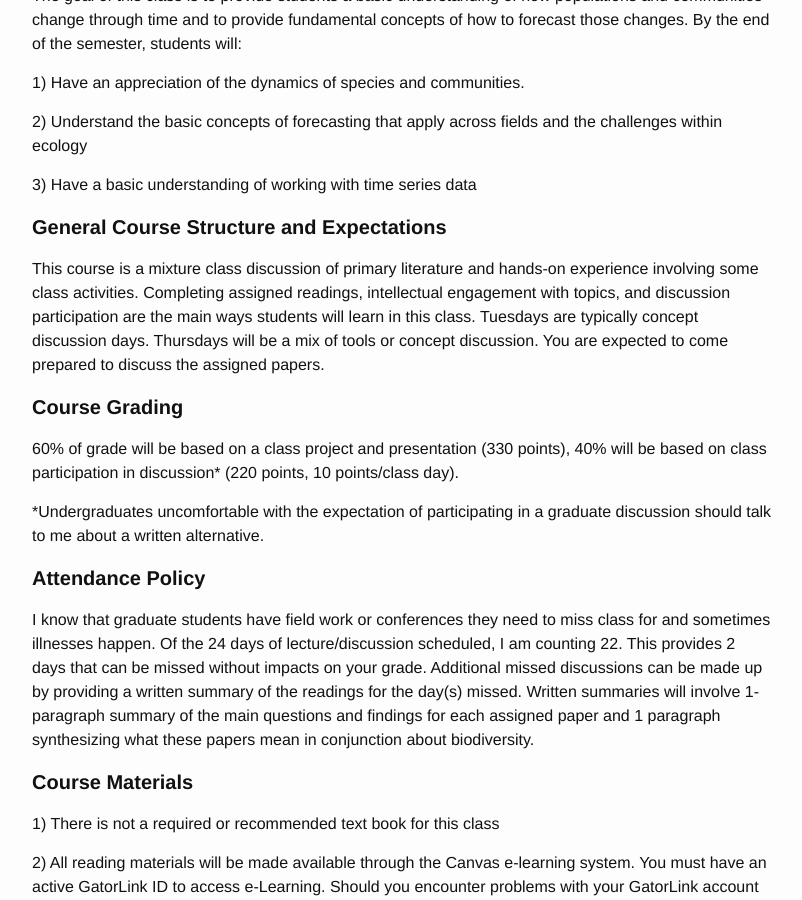
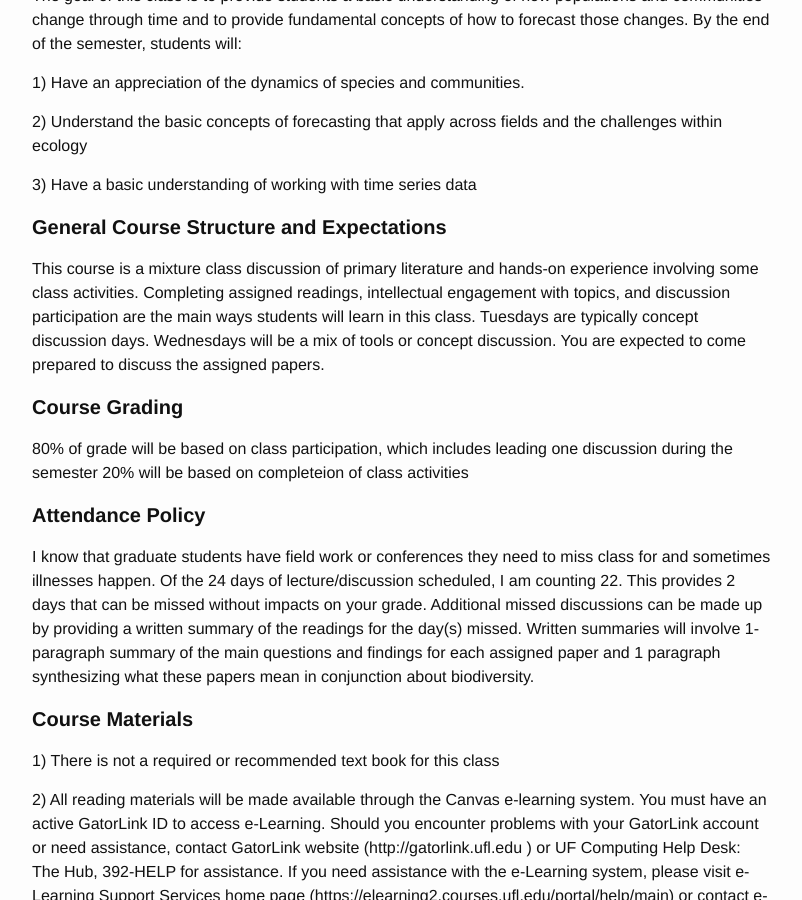
Before and after one commit to weecology/forecasting-dynamics-course, a Jekyll site: the page built from syllabus.md, in a window 1280 px wide and 900 px high, scrolled down 592 px. Shown: the whole window, without its empty margins (238-1040 px from the left). Built offline with Jekyll 4.4.1, drawn with Linux system fonts in a browser that asks for light colours.

Commit message:
Updated course grading syllabus.md

```diff
--- a/syllabus.md
+++ b/syllabus.md
@@ -38,18 +38,15 @@
 hands-on experience involving some class activities. Completing assigned
 readings, intellectual engagement with topics, and discussion
 participation are the main ways students will learn in this class.
-Tuesdays are typically concept discussion days. Thursdays will be a mix
+Tuesdays are typically concept discussion days. Wednesdays will be a mix
 of tools or concept discussion. You are expected to come prepared to
 discuss the assigned papers.
 
 #### **Course Grading**
 
-60% of grade will be based on a class project and presentation (330
-points), 40% will be based on class participation in discussion\* (220
-points, 10 points/class day).
-
-\*Undergraduates uncomfortable with the expectation of participating in
-a graduate discussion should talk to me about a written alternative.
+80% of grade will be based on class participation, which includes leading one
+discussion during the semester
+20% will be based on completeion of class activities
 
 #### **Attendance Policy**
 
```
